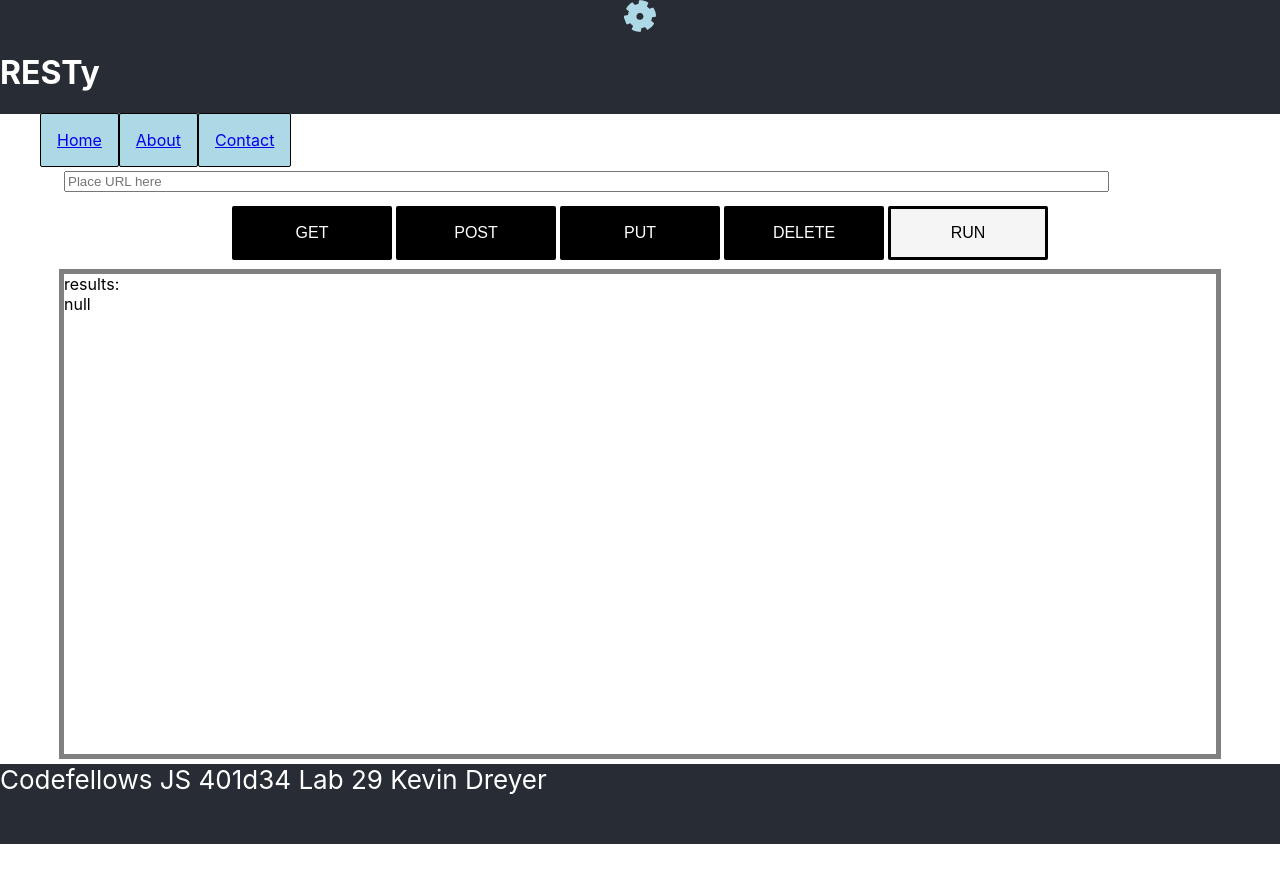
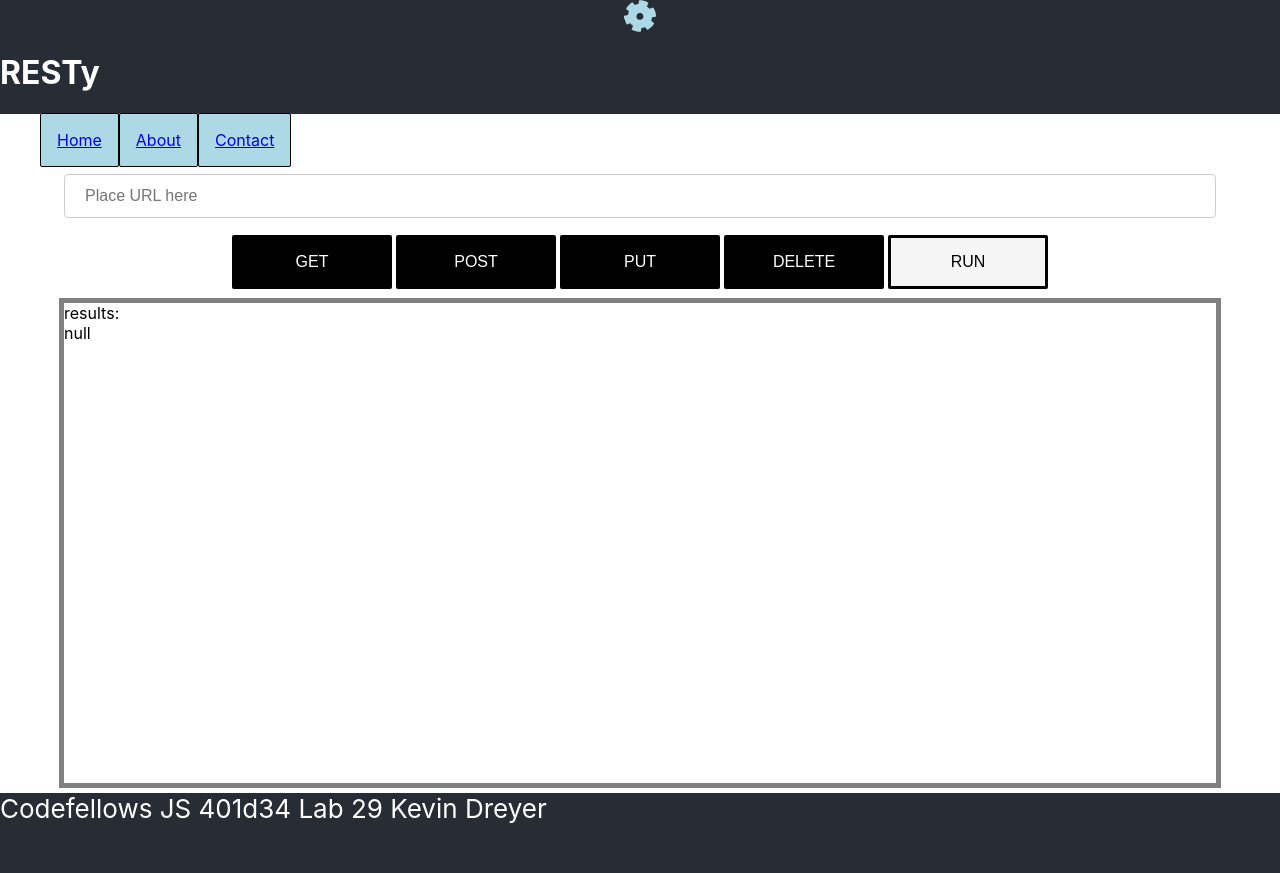
Before and after one commit to kevindreyer-CF401JSd/RESTy_2, a React (Create React App) app: page / in a window 1280 px wide. Before the commit the page ends 844 px from the top, so only its background shows below. Built offline with nearby package versions, Linux system fonts and the light colour scheme.

Commit message:
text input css

```diff
--- a/src/App.css
+++ b/src/App.css
@@ -35,8 +35,14 @@
 }
 
 .URLform * {
-  margin: 5px auto;
-  width: 90%;
+  width: 100%;
+  padding: 12px 20px;
+  margin: 8px 0;
+  display: inline-block;
+  border: 1px solid #ccc;
+  border-radius: 4px;
+  box-sizing: border-box;
+  font-size: 16px;
 }
 
 .RESTmethods  {
```
